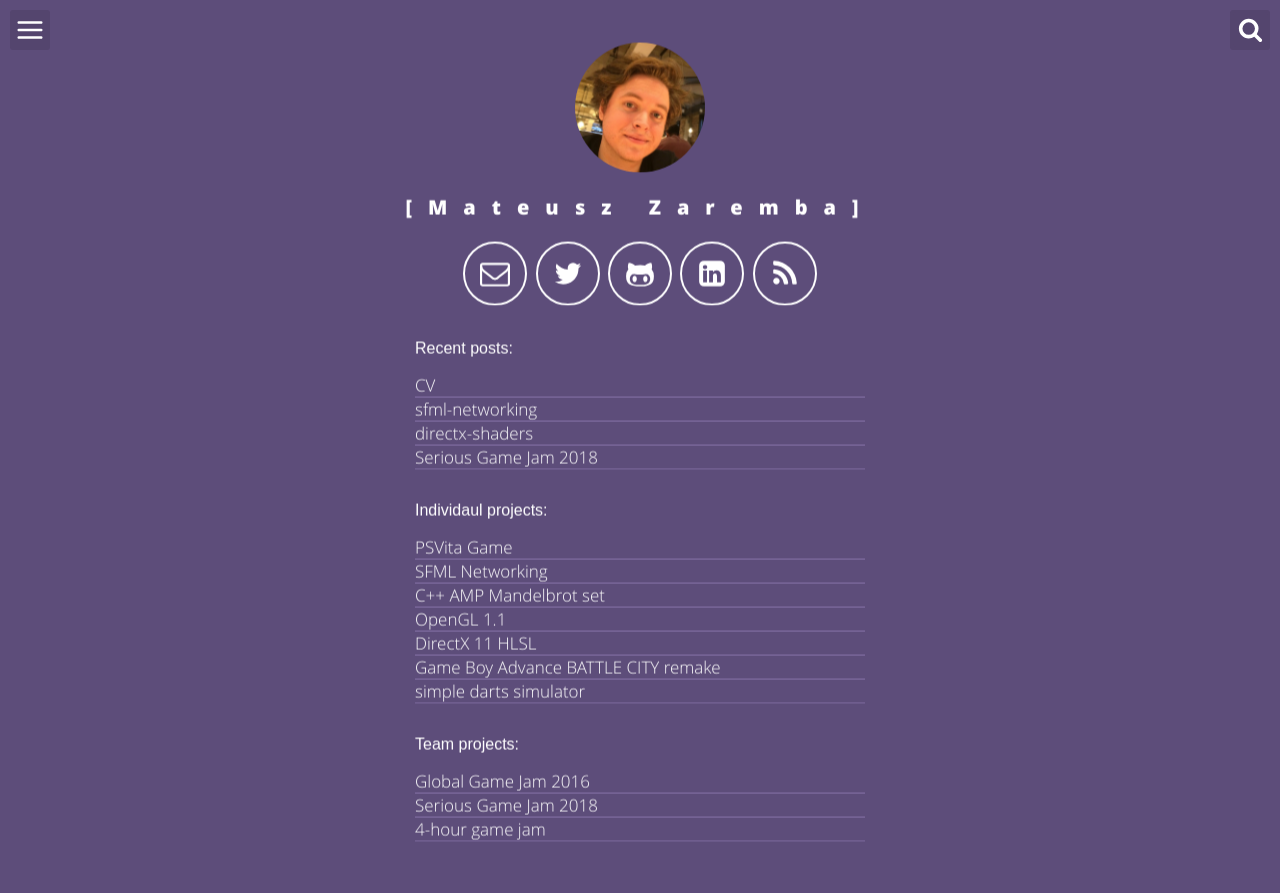
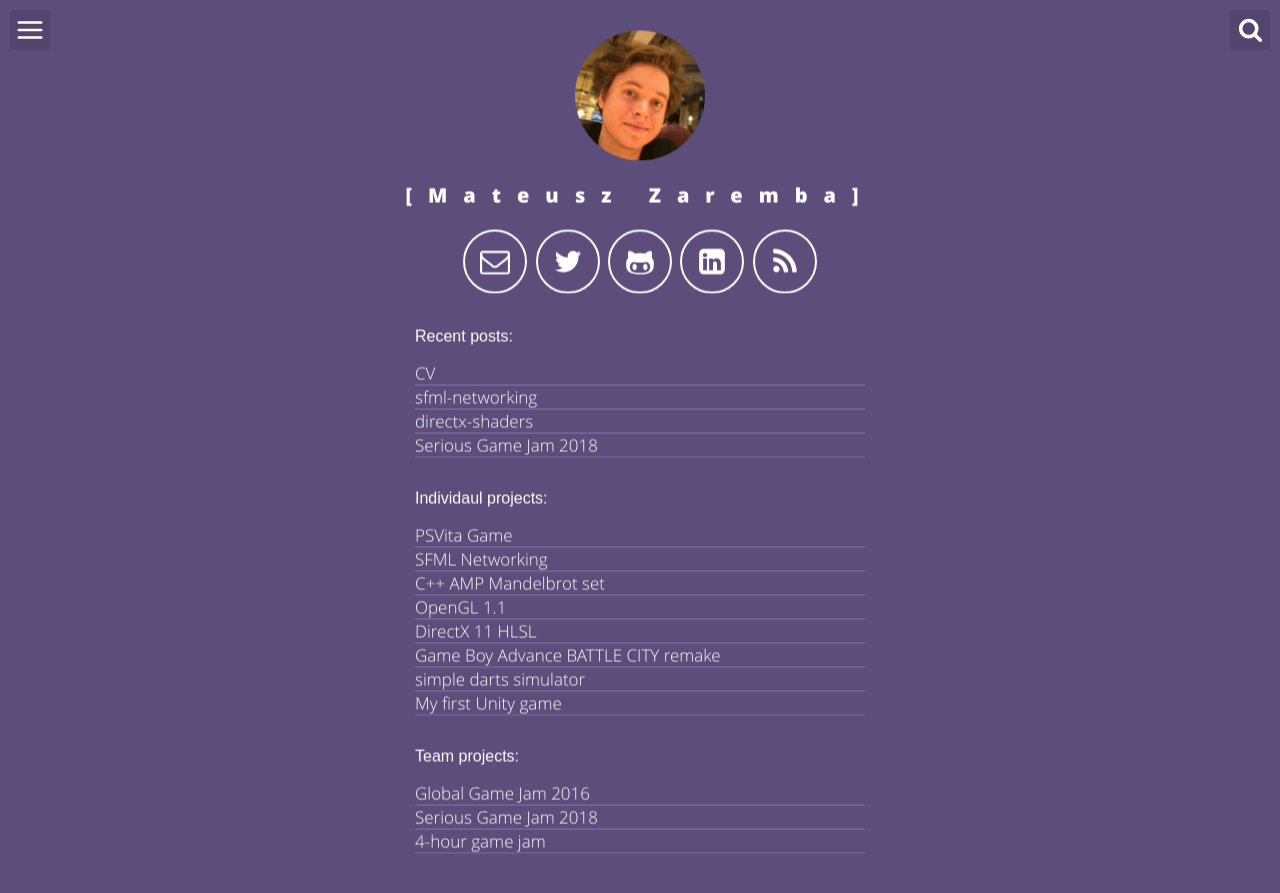
Before and after one commit to matzar/matzar.github.io, a Jekyll site: the page built from index.html, in a window 1280 px wide. Shown: the top 893 px of the page. Built offline with Jekyll 4.4.1, drawn with Linux system fonts in a browser that asks for light colours.

Commit message:
update: _config projects

```diff
--- a/_config.yml
+++ b/_config.yml
@@ -78,6 +78,8 @@ projects:
     url: /battle_city
   - name: simple darts simulator
     url: /darts_simulator
+  - name: My first Unity game
+    url: /dragon_maze
 
 # team projects
 team:
```
